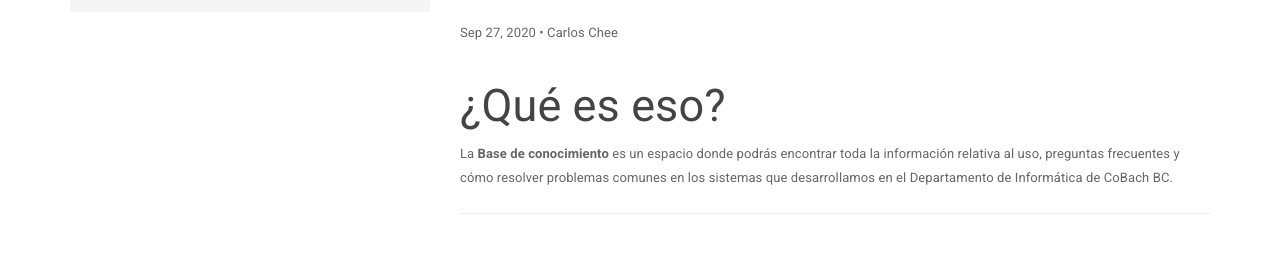
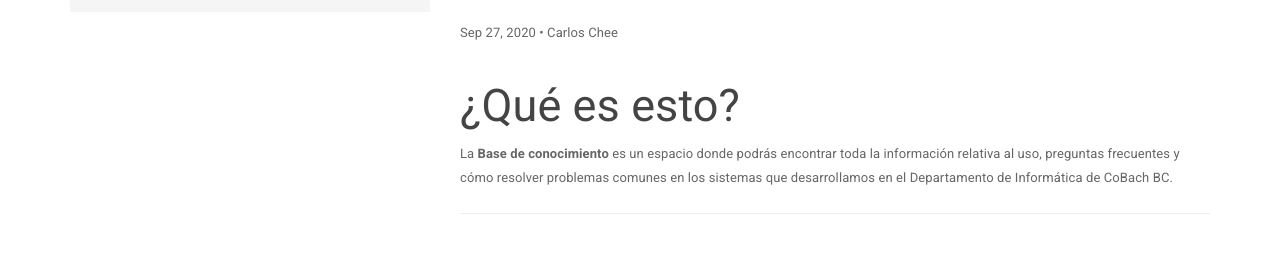
Before and after one commit to CoBachBC/centrodeayuda, a Jekyll site: the page built from docs/_posts/2020-09-27-bienvenido-base-conocimiento.md, in a window 1280 px wide. Shown: the part 224-502 px from the top of the page. Built offline with Jekyll 4.4.1, drawn with Linux system fonts in a browser that asks for light colours.

Commit message:
Update 2020-09-27-bienvenido-base-conocimiento.md

```diff
--- a/docs/_posts/2020-09-27-bienvenido-base-conocimiento.md
+++ b/docs/_posts/2020-09-27-bienvenido-base-conocimiento.md
@@ -5,5 +5,5 @@ date:   2020-09-27 16:05:00
 author: Carlos Chee
 ---
 
-## ¿Qué es eso?
+## ¿Qué es esto?
 La **Base de conocimiento** es un espacio donde podrás encontrar toda la información relativa al uso, preguntas frecuentes y cómo resolver problemas comunes en los sistemas que desarrollamos en el Departamento de Informática de CoBach BC.
```
